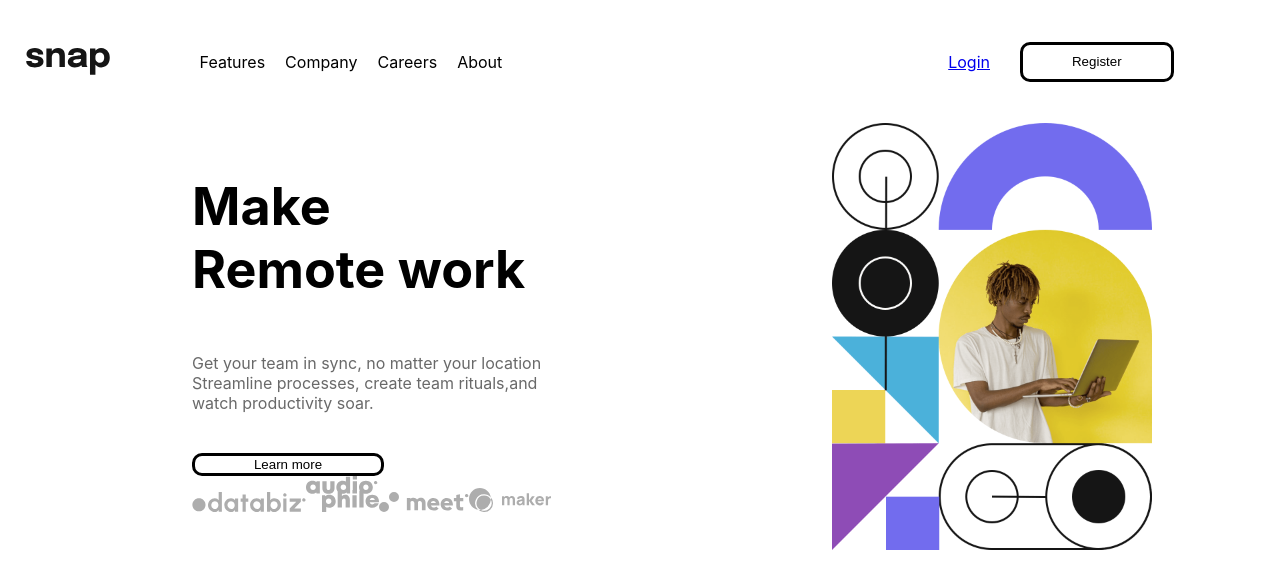
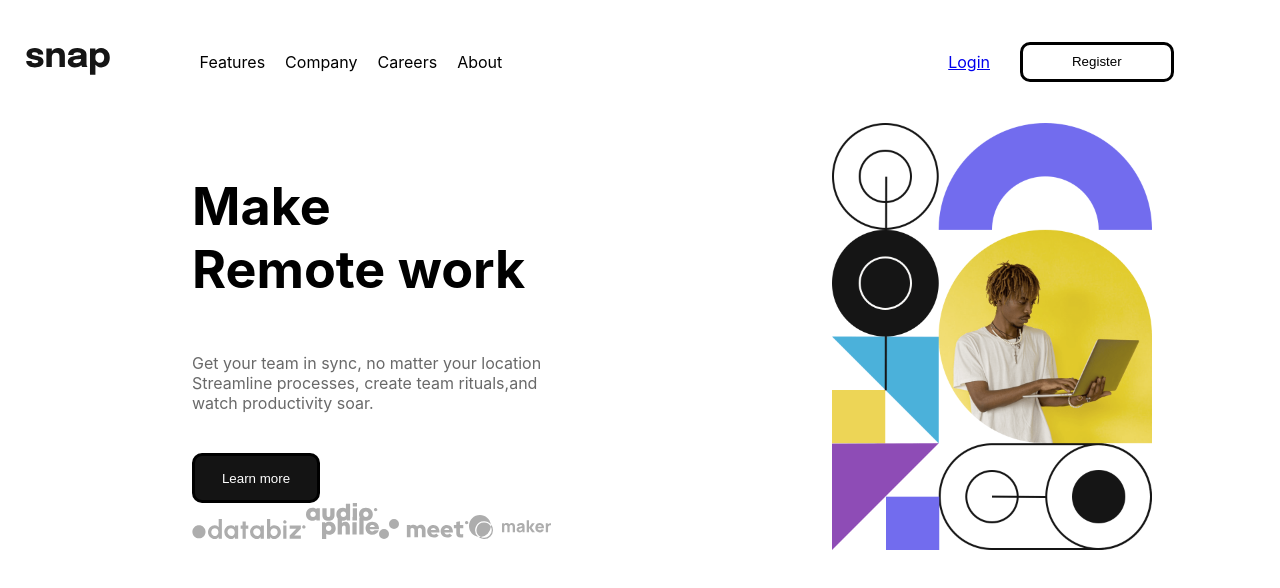
Before and after one commit to steven-mpawulo/intro-section, a React (Create React App) app: page / in a window 1280 px wide. Shown: the top 588 px of the page. Built offline with nearby package versions, Linux system fonts and the light colour scheme.

Commit message:
styles button

```diff
--- a/src/styles/main.css
+++ b/src/styles/main.css
@@ -40,3 +40,10 @@ max-width: 50%;
 .inner-text {
     display: block;
 }
+
+.learn-more-button {
+    background-color: hsl(0, 0%, 8%);
+    color: white;
+    width: 20%;
+    height: 50px;
+}
```
